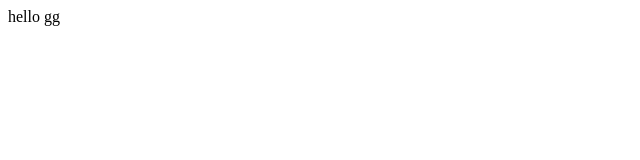
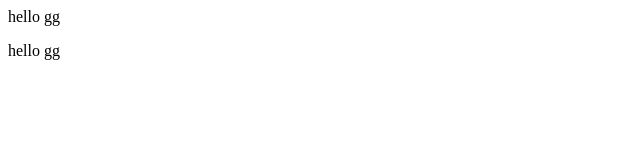
Before and after one commit to tushar-pppp/namellll, a plain HTML site: page index.html in a window 1280 px wide. Shown: the full height of the page, 0-640 px from the left. Drawn offline with Linux system fonts and the light colour scheme.

Commit message:
index done

```diff
--- a/index.html
+++ b/index.html
@@ -8,6 +8,8 @@
 </head>
 <body>
     <p>hello   gg   </p>
+    <p>hello   gg   </p>
+
     <h1></h1>
 </body>
 </html>
```
